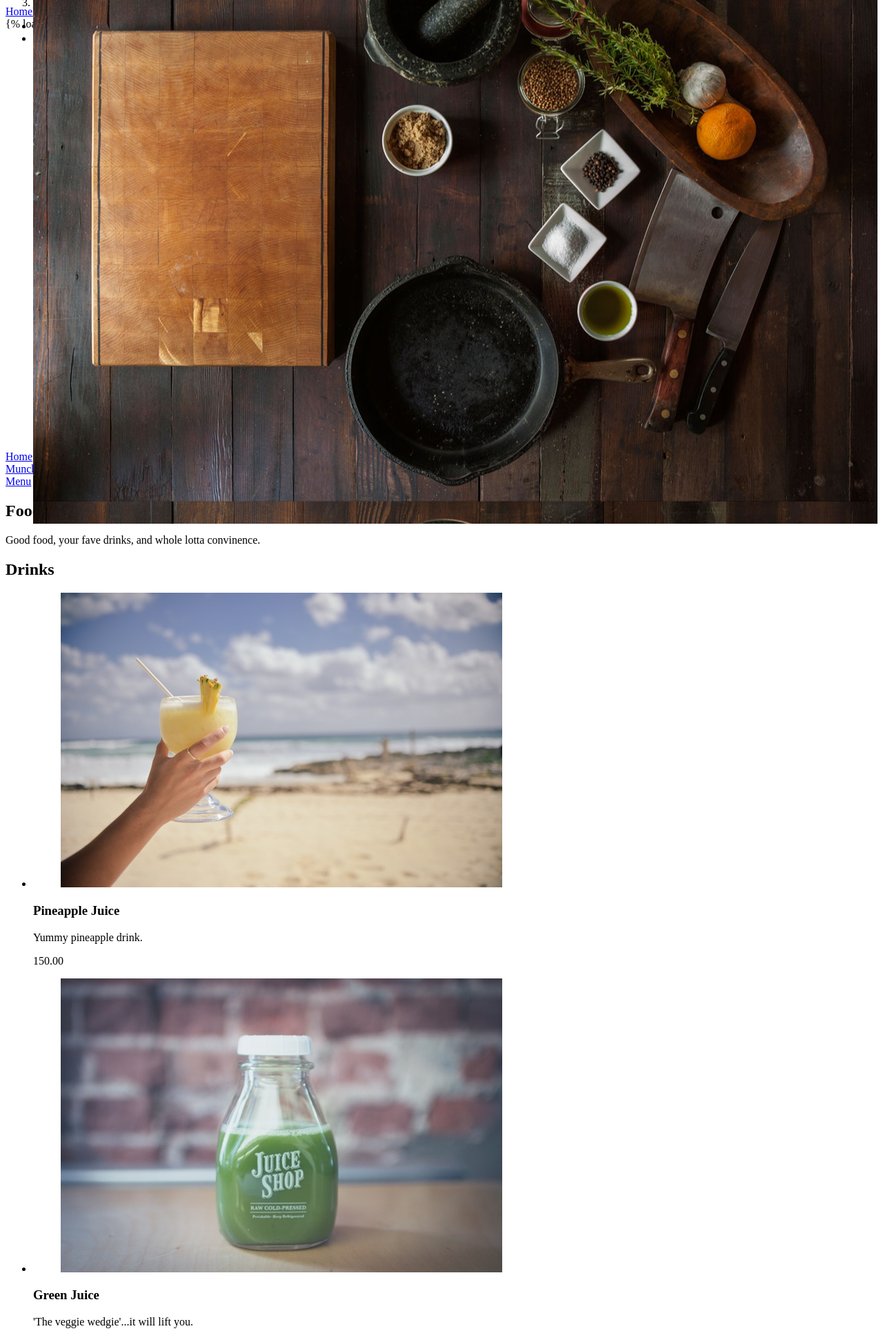
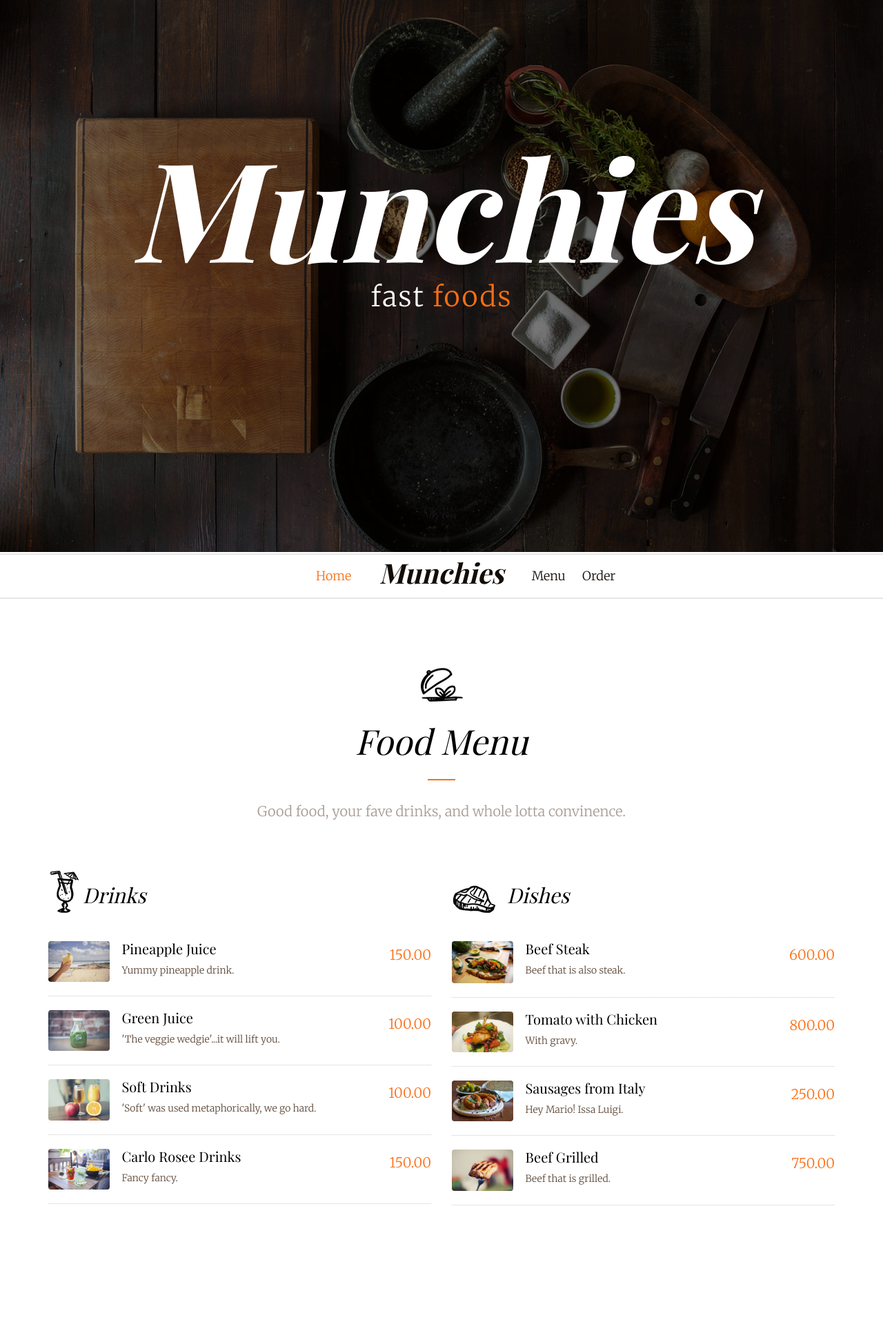
Before and after one commit to songalabs/MunchiesFastFood, a Django app: page / in a window 1280 px wide. Shown: the top 1929 px of the page at 69% size. Run offline with Django 3.2, Linux system fonts and the light colour scheme; some libraries are stand-ins or nearby versions; some web fonts are replaced.

Commit message:
v0.1.0.static- fixed css

```diff
--- a/munchiesfastfood/templates/munchiesfastfood/includes/header.html
+++ b/munchiesfastfood/templates/munchiesfastfood/includes/header.html
@@ -21,21 +21,21 @@
 <link rel="shortcut icon" href="favicon.ico">
 
 <link href='https://fonts.googleapis.com/css?family=Playfair+Display:400,700,400italic,700italic|Merriweather:300,400italic,300italic,400,700italic' rel='stylesheet' type='text/css'>
-{% load staticfiles
+{% load staticfiles %}
 <!-- Animate.css -->
-<link rel="stylesheet" href="/static/css/animate.css'" type='text/css'>
+<link rel="stylesheet" href="/static/css/animate.css" type='text/css'>
 <!-- Icomoon Icon Fonts-->
-<link rel="stylesheet" href="/static/css/icomoon.css'" type='text/css'>
+<link rel="stylesheet" href="/static/css/icomoon.css" type='text/css'>
 <!-- Simple Line Icons -->
-<link rel="stylesheet" href="/static/css/simple-line-icons.css'" type='text/css'>
+<link rel="stylesheet" href="/static/css/simple-line-icons.css" type='text/css'>
 <!-- Datetimepicker -->
-<link rel="stylesheet" href="/static/css/bootstrap-datetimepicker.min.css'" type='text/css'>
+<link rel="stylesheet" href="/static/css/bootstrap-datetimepicker.min.css" type='text/css'>
 <!-- Flexslider -->
-<!--link rel="stylesheet" href="/static/css/flexslider.css'" type='text/css'>
+<link rel="stylesheet" href="/static/css/flexslider.css" type='text/css'>
 <!-- Bootstrap  -->
-<link rel="stylesheet" href="/static/css/bootstrap.css'" type='text/css'>
+<link rel="stylesheet" href="/static/css/bootstrap.css" type='text/css'>
 
-<link rel="stylesheet" href="/static/css/style.css'" type='text/css'>
+<link rel="stylesheet" href="/static/css/style.css" type='text/css'>
 
 
 <!-- Modernizr JS -->
```
